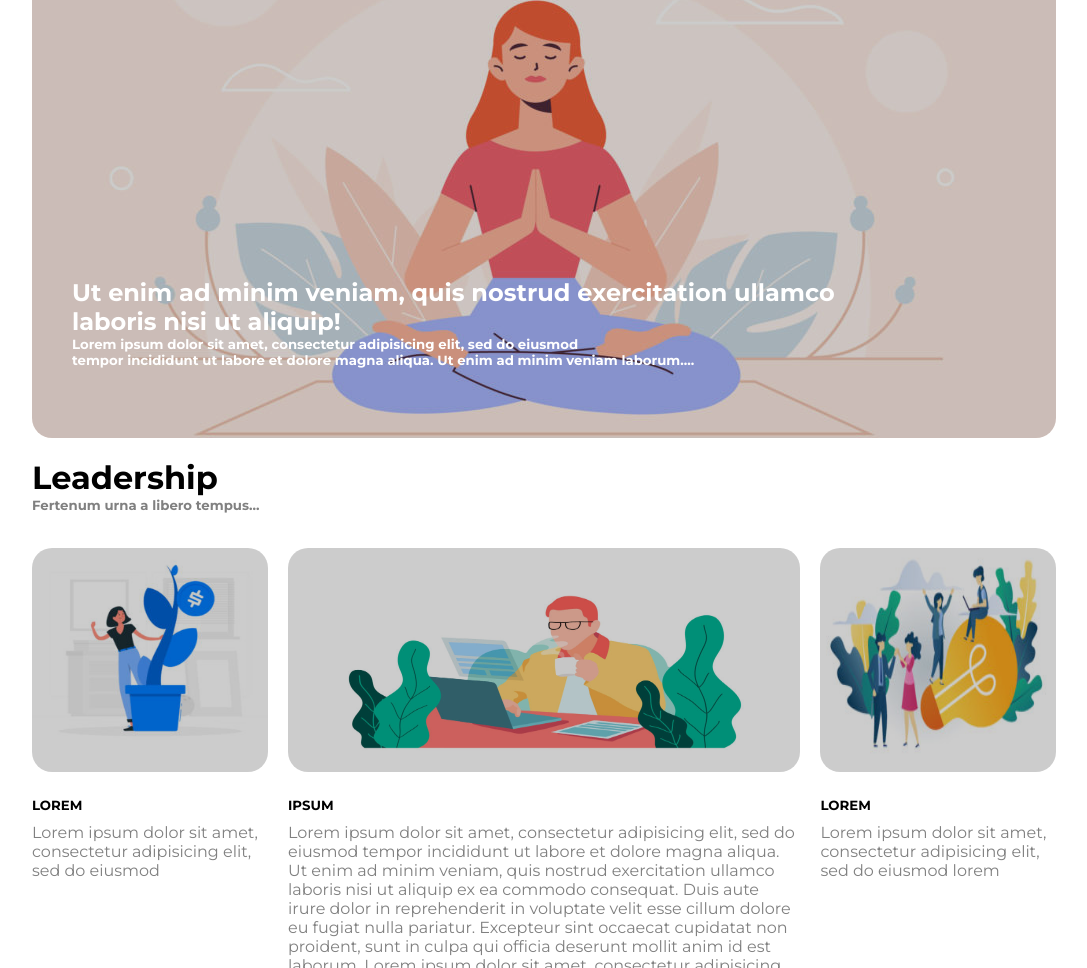
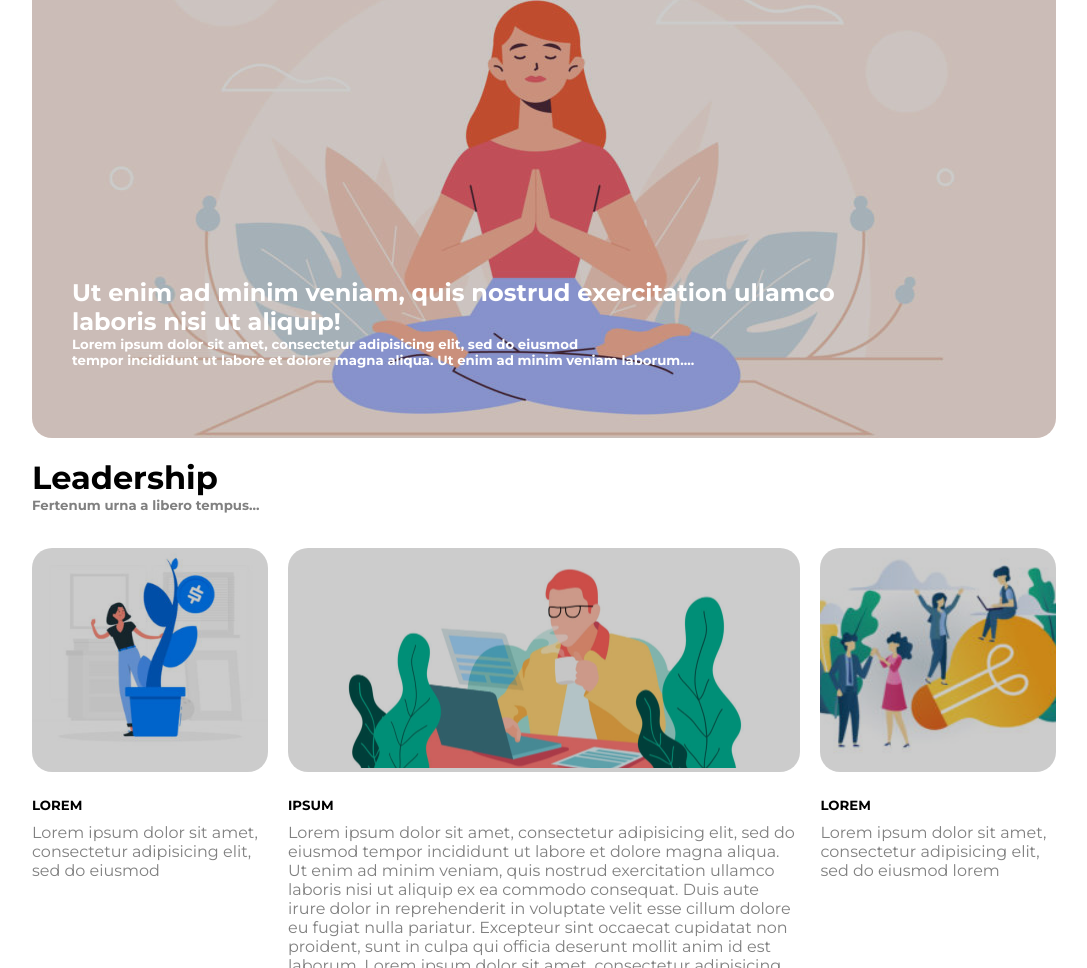
Before and after one commit to Stefanopa87/htmlcss-wp, a plain HTML site: page index.html in a window 1280 px wide. Shown: the part 302-1270 px from the top of the page, without its empty margins (96-1183 px from the left). Drawn offline with Linux system fonts and the light colour scheme.

Commit message:
centratura img
object-fit: cover in css per centrare img in html

```diff
--- a/css/master.css
+++ b/css/master.css
@@ -105,12 +105,16 @@
     width: 100%;
     border-radius: 20px;
     height: 220px;
+        object-fit: cover;
+        /* IDEA: questo ultimo imput centra le immagini che nascono in html */
   }
 
   .center-50 img{
     width: 100%;
     border-radius: 20px;
     height: 220px;
+        object-fit: cover;
+        /* IDEA: questo ultimo imput centra le immagini che nascono in html */
   }
 
   .mini-text{
```
